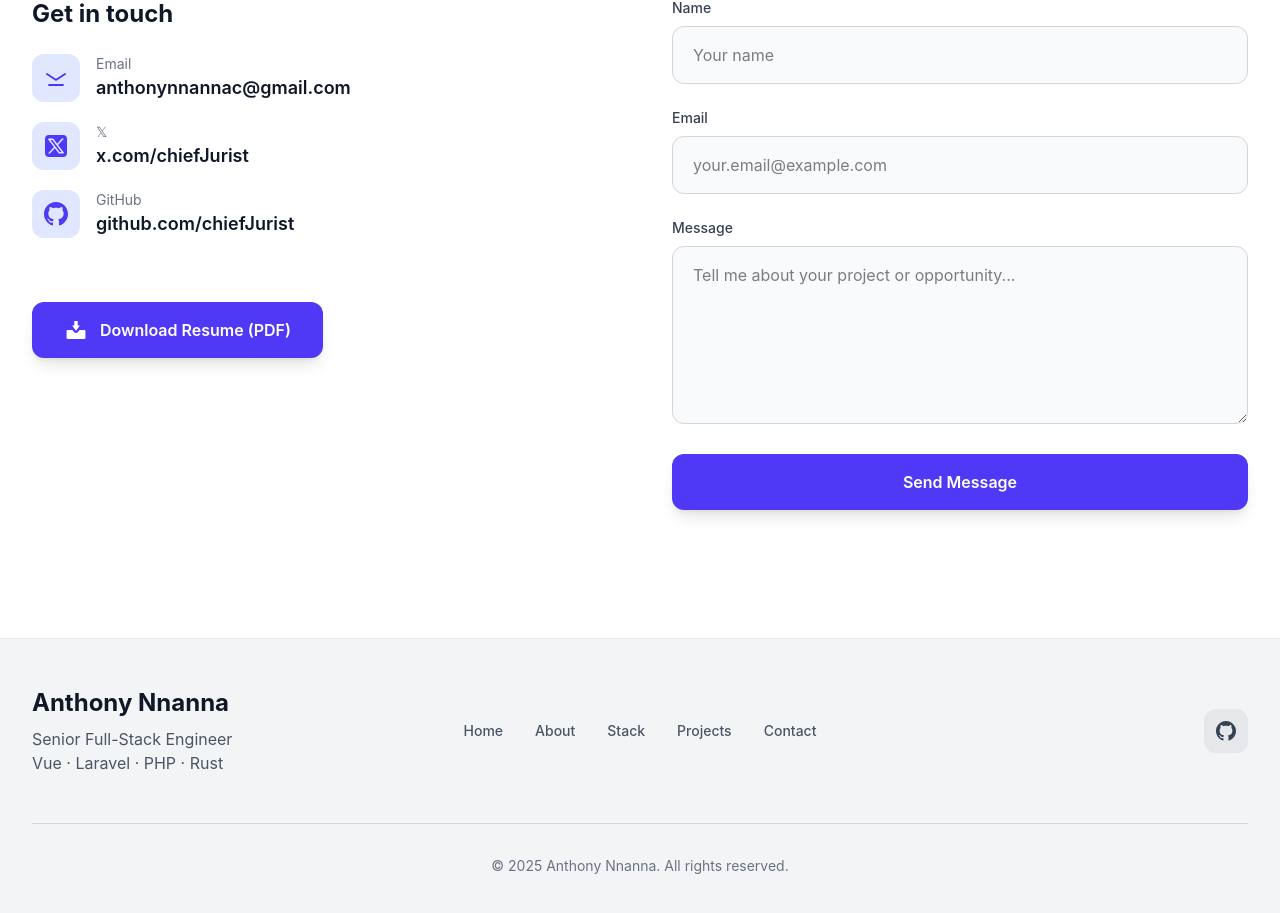
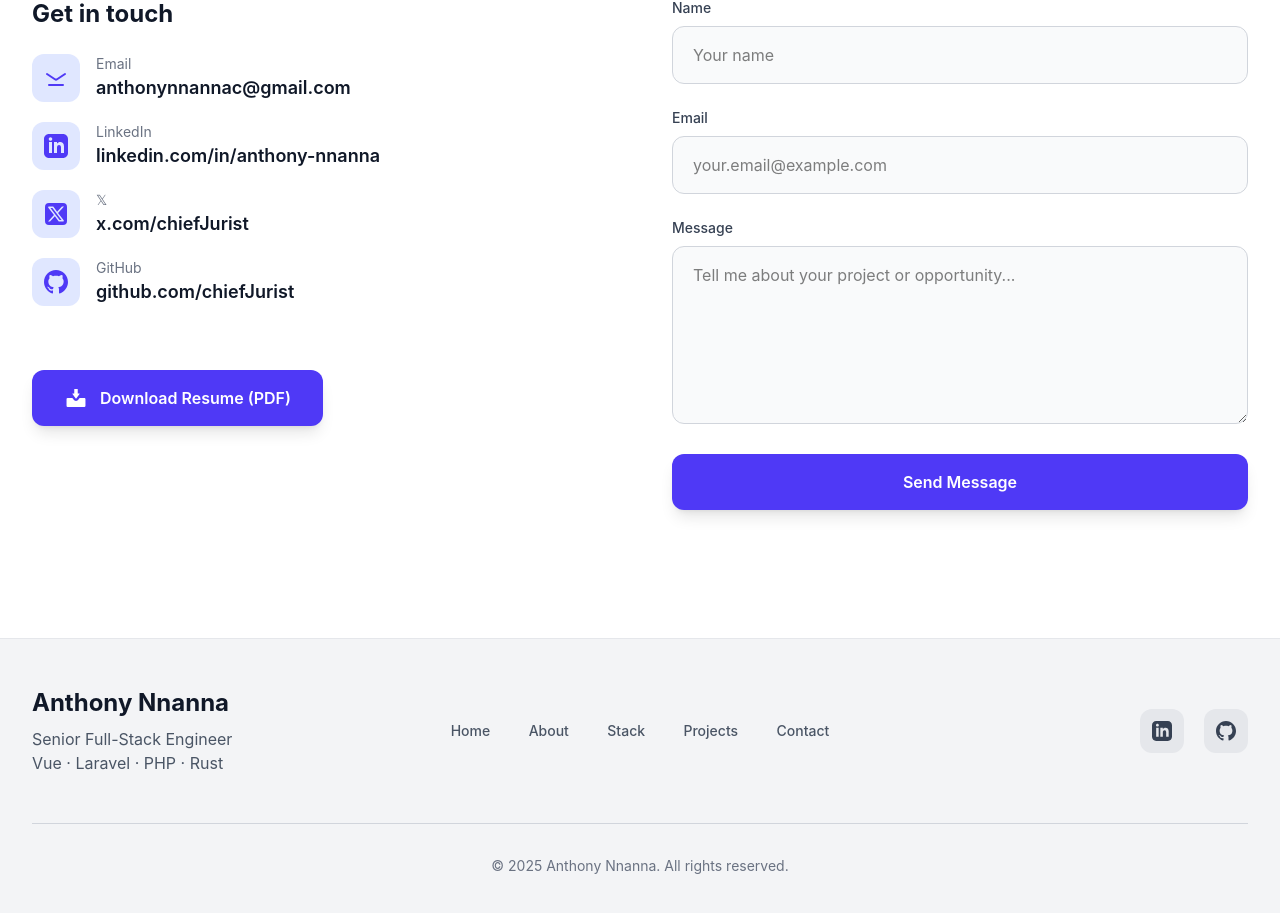
Before and after one commit to chiefJurist/anthony-nnanna, a Vue app: page / in a window 1280 px wide. Shown: the part 4399-5312 px from the top of the page. Built offline with nearby package versions, Linux system fonts and the light colour scheme.

Commit message:
linkedin and footer

```diff
--- a/src/components/ContactSection.vue
+++ b/src/components/ContactSection.vue
@@ -100,7 +100,7 @@ const sendEmail = async () => {
                                 </div>
                             </div>
 
-                            <!-- <div class="flex items-center gap-4">
+                            <div class="flex items-center gap-4">
                                 <div class="p-3 bg-indigo-100 dark:bg-indigo-900/50 rounded-xl">
                                     <svg
                                         class="w-6 h-6 text-indigo-600 dark:text-indigo-400"
@@ -117,14 +117,14 @@ const sendEmail = async () => {
                                         LinkedIn
                                     </div>
                                     <a
-                                        href="https://linkedin.com/in/anthonynnanna"
+                                        href="https://www.linkedin.com/in/anthony-nnanna-966663392/"
                                         target="_blank"
                                         class="text-lg font-semibold text-gray-900 dark:text-white hover:text-indigo-600 dark:hover:text-indigo-400 transition"
                                     >
-                                        linkedin.com/in/anthonynnanna
+                                        linkedin.com/in/anthony-nnanna
                                     </a>
                                 </div>
-                            </div> -->
+                            </div>
 
                             <div class="flex items-center gap-4">
                                 <div class="p-3 bg-indigo-100 dark:bg-indigo-900/50 rounded-xl">
--- a/src/components/FooterSection.vue
+++ b/src/components/FooterSection.vue
@@ -11,7 +11,7 @@
                 </div>
 
                 <!-- Center: Quick Links -->
-                <div class="flex justify-center gap-8 text-sm font-medium">
+                <div class="flex justify-between items-center flex-wrap text-sm font-medium">
                     <a
                         href="#hero"
                         class="text-gray-600 dark:text-gray-400 hover:text-indigo-600 dark:hover:text-indigo-400 transition"
@@ -46,8 +46,8 @@
 
                 <!-- Right: Social Icons -->
                 <div class="flex justify-center md:justify-end gap-5">
-                    <!-- <a
-                        href="https://linkedin.com/in/anthonynnanna"
+                    <a
+                        href="https://www.linkedin.com/in/anthony-nnanna-966663392/"
                         target="_blank"
                         class="p-3 bg-gray-200 dark:bg-gray-800 rounded-xl hover:bg-indigo-100 dark:hover:bg-indigo-900/50 transition"
                     >
@@ -60,7 +60,7 @@
                                 d="M19 0h-14c-2.761 0-5 2.239-5 5v14c0 2.761 2.239 5 5 5h14c2.762 0 5-2.239 5-5v-14c0-2.761-2.238-5-5-5zm-11 19h-3v-11h3v11zm-1.5-12.268c-.966 0-1.75-.79-1.75-1.764s.784-1.764 1.75-1.764 1.75.79 1.75 1.764-.783 1.764-1.75 1.764zm13.5 12.268h-3v-5.604c0-3.368-4-3.113-4 0v5.604h-3v-11h3v1.765c1.396-2.586 7-2.777 7 2.476v6.759z"
                             />
                         </svg>
-                    </a> -->
+                    </a>
                     <a
                         href="https://github.com/chiefJurist"
                         target="_blank"
```
Also changed, not shown: 1 other file (tests, documents, lock files or other folders).
